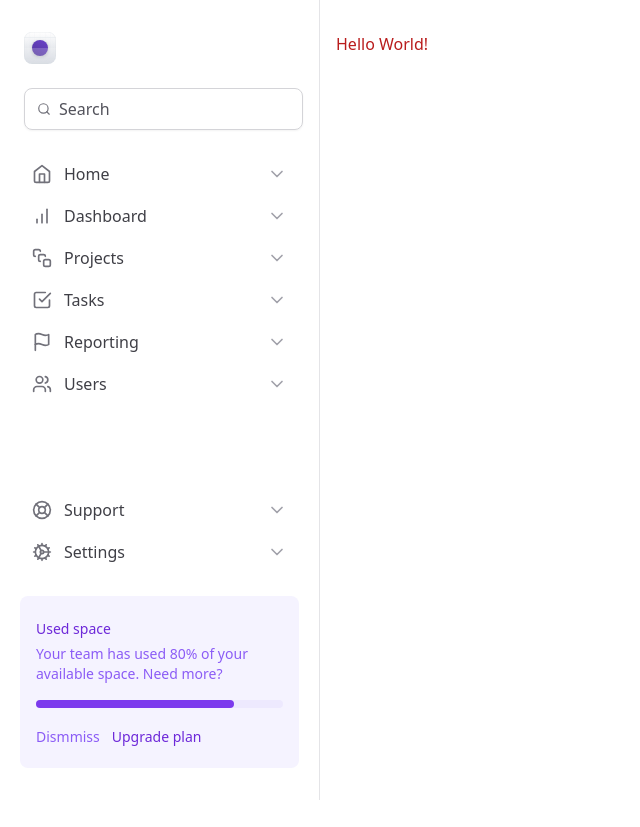
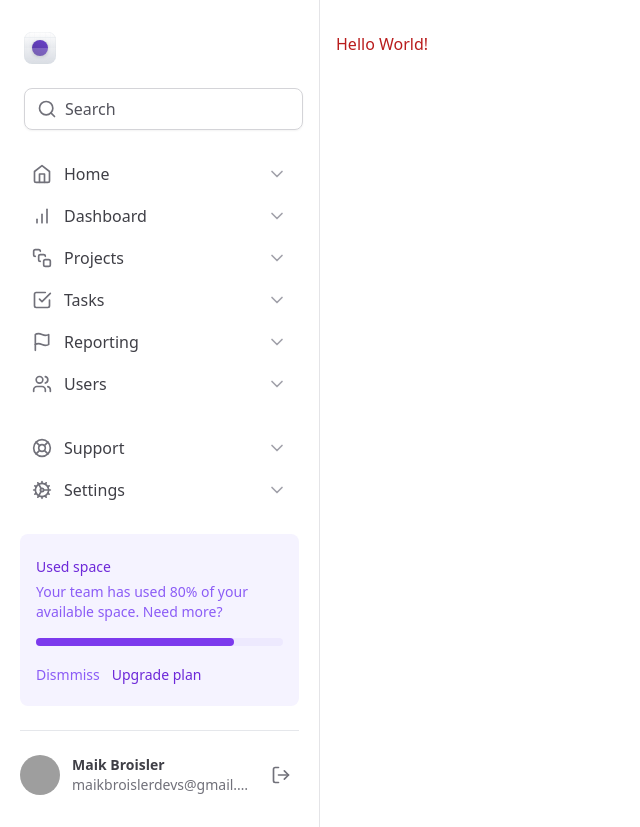
Before and after one commit to maikbroisler/react-dashboard-tailwind-ui, a React (Vite) app: page / in a window 1280 px wide. Shown: the whole page, without its empty margins (0-640 px from the left). Before the commit the page ends 800 px from the top, so only its background shows below. Built offline with nearby package versions, Linux system fonts and the light colour scheme; grey boxes are pictures that could not be loaded.

Commit message:
refact: component input with composition pattern

```diff
--- /dev/null
+++ b/src/components/Input.tsx
@@ -0,0 +1,29 @@
+import { ComponentProps } from 'react'
+
+type InputPrefixProps = ComponentProps<'div'>
+
+export function Prefix(props: InputPrefixProps) {
+  return <div {...props} />
+}
+
+type InputControlProps = ComponentProps<'input'>
+
+export function Control(props: InputControlProps) {
+  return (
+    <input
+      className="flex-1 border-0 bg-transparent p-0 text-zinc-900 placeholder-zinc-600 outline-none"
+      {...props}
+    />
+  )
+}
+
+export type InputRootProps = ComponentProps<'div'>
+
+export function Root(props: InputRootProps) {
+  return (
+    <div
+      className="mx-1 flex w-full items-center gap-2 rounded-lg border border-zinc-300 px-3 py-2 shadow-sm"
+      {...props}
+    />
+  )
+}
--- /dev/null
+++ b/src/components/Profile.tsx
@@ -0,0 +1,24 @@
+import { LogOut } from 'lucide-react'
+
+export function Profile() {
+  return (
+    <div className="grid-cols-profile grid items-center gap-3">
+      <img
+        src="https://github.com/maikbroisler.png"
+        className="h-10 w-10 rounded-full"
+        alt=""
+      />
+      <div className="flex flex-col truncate">
+        <span className="text-sm font-semibold text-zinc-700">
+          Maik Broisler
+        </span>
+        <span className="truncate text-sm text-zinc-500">
+          maikbroislerdevs@gmail.com
+        </span>
+      </div>
+      <button type="button" className="ml-auto rounded-md p-2 hover:bg-zinc-50">
+        <LogOut className="h-5 w-5 text-zinc-500" />
+      </button>
+    </div>
+  )
+}
--- a/src/components/Sidebar/index.tsx
+++ b/src/components/Sidebar/index.tsx
@@ -1,5 +1,4 @@
 import {
-  Search,
   BarChart,
   CheckSquare,
   Flag,
@@ -8,26 +7,26 @@ import {
   Users,
   LifeBuoy,
   Cog,
+  Search,
 } from 'lucide-react'
 
 import { Logo } from './Logo'
 
 import { NavItem } from './NavItem'
 import { UsedSpaceWidget } from '../UsedSpaceWidget'
+import { Profile } from '../Profile'
+import * as Input from '../Input'
 
 export function Sidebar() {
   return (
     <aside className="flex flex-col gap-6 border-r border-zinc-200 px-5 py-8">
       <Logo />
-
-      <div className="mx-1 flex w-full items-center gap-2 rounded-lg border border-zinc-300 px-3 py-2 shadow-sm">
-        <Search className="h-5 w-5 text-zinc-500" />
-        <input
-          className="flex-1 border-0 bg-transparent p-0 text-zinc-900 placeholder-zinc-600 outline-none"
-          placeholder="Search"
-        />
-      </div>
-
+      <Input.Root>
+        <Input.Prefix>
+          <Search className="h-5 w-5 text-zinc-500" />
+        </Input.Prefix>
+        <Input.Control placeholder="Search" />
+      </Input.Root>
       <nav className="space-y-0.5">
         <NavItem title="Home" icon={Home} to="" />
         <NavItem title="Dashboard" icon={BarChart} to="" />
@@ -36,7 +35,6 @@ export function Sidebar() {
         <NavItem title="Reporting" icon={Flag} to="" />
         <NavItem title="Users" icon={Users} to="" />
       </nav>
-
       <div className="mt-auto flex flex-col gap-6">
         <nav className="space-y-0.5">
           <NavItem title="Support" icon={LifeBuoy} to="" />
@@ -44,6 +42,10 @@ export function Sidebar() {
         </nav>
 
         <UsedSpaceWidget />
+
+        <hr className="h-px bg-zinc-200" />
+
+        <Profile />
       </div>
     </aside>
   )
--- a/tailwind.config.js
+++ b/tailwind.config.js
@@ -5,6 +5,7 @@ export default {
     extend: {
       gridTemplateColumns: {
         app: 'minmax(18rem, 20rem) 1fr',
+        profile: 'max-content 1fr min-content',
       },
     },
   },
```
